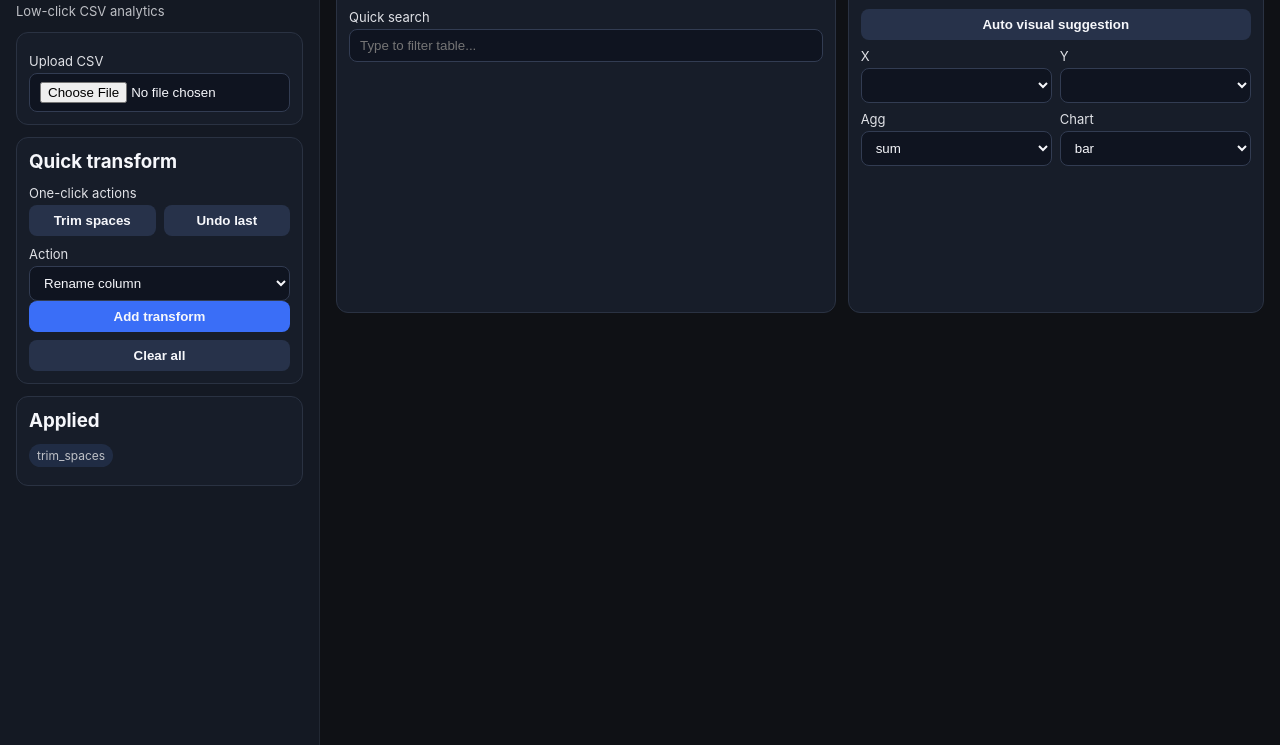
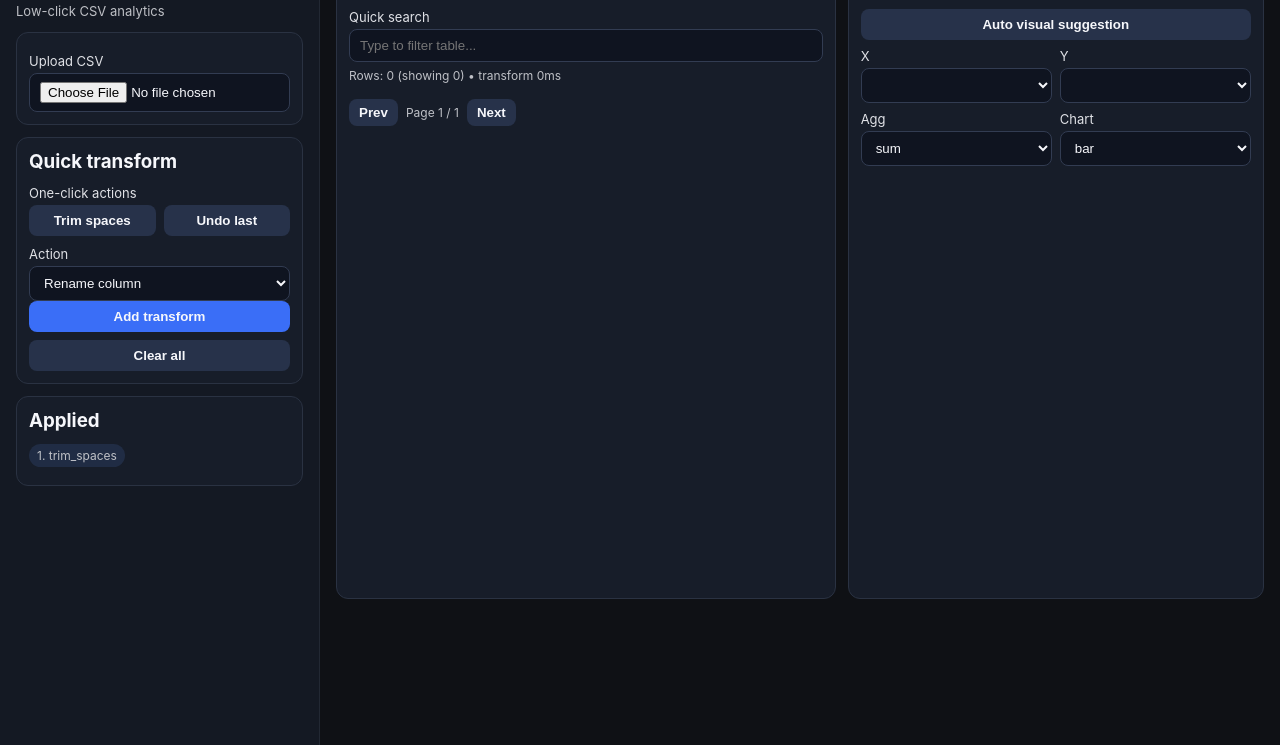
Before and after one commit to HarryValubiBot/HarrysBIProject, a website with bundled scripts: page index.html in a window 1280 px wide. Both pictures are taken after a click on the button "Trim spaces". Shown: the part 55-800 px from the top of the page. Built offline with nearby package versions, Linux system fonts and the light colour scheme.

Commit message:
v3: stabilize chart height and cache transformed dataset for faster interactions

```diff
--- a/index.html
+++ b/index.html
@@ -22,6 +22,10 @@
       th,td { border-bottom: 1px solid #2a3242; padding: 8px; text-align:left; }
       .chip { display:inline-block; padding:4px 8px; background:#24324d; border-radius:999px; margin: 0 6px 6px 0; font-size:12px; }
       .muted { opacity: .75; font-size: 13px; }
+      #chartWrap { height: 420px; max-height: 420px; overflow: hidden; position: relative; }
+      .tiny { font-size: 12px; opacity: .75; }
+      .pager { display: flex; gap: 8px; align-items: center; margin-top: 8px; }
+      .pager button { width: auto; padding: 6px 10px; }
     </style>
   </head>
   <body>
@@ -70,8 +74,14 @@
             <h3>Table</h3>
             <label>Quick search</label>
             <input id="searchInput" placeholder="Type to filter table..." />
+            <div id="tableMeta" class="tiny" style="margin-top:6px;">Rows: 0</div>
             <div style="max-height: 60vh; overflow:auto; margin-top:8px;">
               <table id="dataTable"></table>
+            </div>
+            <div class="pager">
+              <button id="prevPageBtn" class="secondary">Prev</button>
+              <span id="pageInfo" class="tiny">Page 1</span>
+              <button id="nextPageBtn" class="secondary">Next</button>
             </div>
           </div>
 
@@ -98,7 +108,7 @@
                 <select id="chartType"><option>bar</option><option>line</option><option>scatter</option></select>
               </div>
             </div>
-            <canvas id="chart" height="130"></canvas>
+            <div id="chartWrap"><canvas id="chart"></canvas></div>
           </div>
         </div>
       </main>
--- a/src/main.js
+++ b/src/main.js
@@ -2,7 +2,12 @@ import { parseCsv, applyTransforms, buildChartData, suggestVisual } from './bi.j
 
 let rawRows = [];
 let transforms = [];
+let transformedRows = [];
 let chart;
+let columnsSignature = '';
+let searchTimer;
+let currentPage = 1;
+const PAGE_SIZE = 100;
 
 const els = {
   file: document.getElementById('csvFile'),
@@ -15,6 +20,10 @@ const els = {
   appliedList: document.getElementById('appliedList'),
   searchInput: document.getElementById('searchInput'),
   dataTable: document.getElementById('dataTable'),
+  tableMeta: document.getElementById('tableMeta'),
+  prevPageBtn: document.getElementById('prevPageBtn'),
+  nextPageBtn: document.getElementById('nextPageBtn'),
+  pageInfo: document.getElementById('pageInfo'),
   autoVisualBtn: document.getElementById('autoVisualBtn'),
   xCol: document.getElementById('xCol'),
   yCol: document.getElementById('yCol'),
@@ -69,30 +78,56 @@ function numOrNull(id){ const x=v(id); return x === '' ? null : Number(x); }
 
 function renderApplied(applied) {
   els.appliedList.innerHTML = applied.length
-    ? applied.map(a => `<span class="chip">${a.type}</span>`).join('')
+    ? applied.map((a, i) => `<span class="chip">${i+1}. ${a.type}</span>`).join('')
     : '<span class="muted">None yet.</span>';
 }
 
+function filterRows(rows) {
+  const search = els.searchInput.value.trim().toLowerCase();
+  if (!search) return rows;
+  return rows.filter(r => Object.values(r).some(x => String(x).toLowerCase().includes(search)));
+}
+
 function renderTable(rows) {
-  const search = els.searchInput.value.trim().toLowerCase();
-  const filtered = !search ? rows : rows.filter(r => Object.values(r).some(x => String(x).toLowerCase().includes(search)));
+  const filtered = filterRows(rows);
   const cols = getColumns(filtered.length ? filtered : rows);
+  const totalPages = Math.max(1, Math.ceil(filtered.length / PAGE_SIZE));
+  currentPage = Math.min(currentPage, totalPages);
+  const start = (currentPage - 1) * PAGE_SIZE;
+  const pageRows = filtered.slice(start, start + PAGE_SIZE);
+
   const head = `<tr>${cols.map(c=>`<th>${c}</th>`).join('')}</tr>`;
-  const body = filtered.slice(0, 1000).map(r => `<tr>${cols.map(c=>`<td>${r[c] ?? ''}</td>`).join('')}</tr>`).join('');
+  const body = pageRows.map(r => `<tr>${cols.map(c=>`<td>${r[c] ?? ''}</td>`).join('')}</tr>`).join('');
   els.dataTable.innerHTML = head + body;
+
+  els.tableMeta.textContent = `Rows: ${filtered.length} (showing ${pageRows.length})`;
+  els.pageInfo.textContent = `Page ${currentPage} / ${totalPages}`;
+  els.prevPageBtn.disabled = currentPage <= 1;
+  els.nextPageBtn.disabled = currentPage >= totalPages;
 }
 
 function renderChart(rows) {
   const x = els.xCol.value;
   const y = els.yCol.value;
   if (!x || !y) return;
+
   const { labels, values } = buildChartData(rows, x, y, els.aggType.value);
+  const maxPoints = 50;
+  const trimmedLabels = labels.slice(0, maxPoints);
+  const trimmedValues = values.slice(0, maxPoints);
+
   const ctx = document.getElementById('chart');
   if (chart) chart.destroy();
   chart = new Chart(ctx, {
     type: els.chartType.value,
-    data: { labels, datasets: [{ label: `${els.aggType.value}(${y})`, data: values }] },
-    options: { responsive: true, maintainAspectRatio: false }
+    data: { labels: trimmedLabels, datasets: [{ label: `${els.aggType.value}(${y})`, data: trimmedValues }] },
+    options: {
+      responsive: true,
+      maintainAspectRatio: false,
+      animation: false,
+      interaction: { mode: 'nearest', intersect: false },
+      plugins: { legend: { display: true } }
+    }
   });
 }
 
@@ -105,20 +140,29 @@ function applyVisualSuggestion(rows) {
   els.chartType.value = s.chartType;
 }
 
-function refresh() {
-  const { data, applied } = applyTransforms(rawRows, transforms);
-  renderApplied(applied);
-  renderTable(data);
+function syncChartSelectors(cols) {
+  const sig = cols.join('|');
+  if (sig === columnsSignature) return;
+  columnsSignature = sig;
 
-  const cols = getColumns(data);
   [els.xCol, els.yCol].forEach(sel => {
     const current = sel.value;
     sel.innerHTML = cols.map(c => `<option>${c}</option>`).join('');
     if (cols.includes(current)) sel.value = current;
   });
+}
 
-  if (!els.xCol.value || !els.yCol.value) applyVisualSuggestion(data);
-  renderChart(data);
+function recomputeTransforms() {
+  const t0 = performance.now();
+  const { data, applied } = applyTransforms(rawRows, transforms);
+  transformedRows = data;
+  renderApplied(applied);
+  syncChartSelectors(getColumns(transformedRows));
+  if (!els.xCol.value || !els.yCol.value) applyVisualSuggestion(transformedRows);
+  renderTable(transformedRows);
+  renderChart(transformedRows);
+  const ms = Math.round(performance.now() - t0);
+  els.tableMeta.textContent += ` • transform ${ms}ms`;
 }
 
 function refreshForm() {
@@ -130,31 +174,56 @@ els.file.addEventListener('change', async (e) => {
   if (!file) return;
   rawRows = parseCsv(await file.text());
   transforms = [];
+  transformedRows = rawRows;
+  currentPage = 1;
+  columnsSignature = '';
   refreshForm();
-  refresh();
+  recomputeTransforms();
 });
 
 els.actionType.addEventListener('change', refreshForm);
 els.addTransformBtn.addEventListener('click', () => {
   transforms.push(getTransformFromForm(els.actionType.value));
-  refresh();
+  currentPage = 1;
+  recomputeTransforms();
 });
-els.clearTransformsBtn.addEventListener('click', () => { transforms = []; refresh(); });
+els.clearTransformsBtn.addEventListener('click', () => {
+  transforms = [];
+  currentPage = 1;
+  recomputeTransforms();
+});
 els.undoTransformBtn.addEventListener('click', () => {
   transforms.pop();
-  refresh();
+  currentPage = 1;
+  recomputeTransforms();
 });
 els.presetTrimBtn.addEventListener('click', () => {
   transforms.push({ type: 'trim_spaces' });
-  refresh();
+  currentPage = 1;
+  recomputeTransforms();
 });
 els.autoVisualBtn.addEventListener('click', () => {
-  const { data } = applyTransforms(rawRows, transforms);
-  applyVisualSuggestion(data);
-  renderChart(data);
+  applyVisualSuggestion(transformedRows);
+  renderChart(transformedRows);
 });
-els.searchInput.addEventListener('input', refresh);
-els.xCol.addEventListener('change', refresh);
-els.yCol.addEventListener('change', refresh);
-els.aggType.addEventListener('change', refresh);
-els.chartType.addEventListener('change', refresh);
+els.searchInput.addEventListener('input', () => {
+  clearTimeout(searchTimer);
+  searchTimer = setTimeout(() => {
+    currentPage = 1;
+    renderTable(transformedRows);
+    renderChart(filterRows(transformedRows));
+  }, 120);
+});
+
+[els.xCol, els.yCol, els.aggType, els.chartType].forEach(el => {
+  el.addEventListener('change', () => renderChart(filterRows(transformedRows)));
+});
+
+els.prevPageBtn.addEventListener('click', () => {
+  currentPage = Math.max(1, currentPage - 1);
+  renderTable(transformedRows);
+});
+els.nextPageBtn.addEventListener('click', () => {
+  currentPage += 1;
+  renderTable(transformedRows);
+});
```
